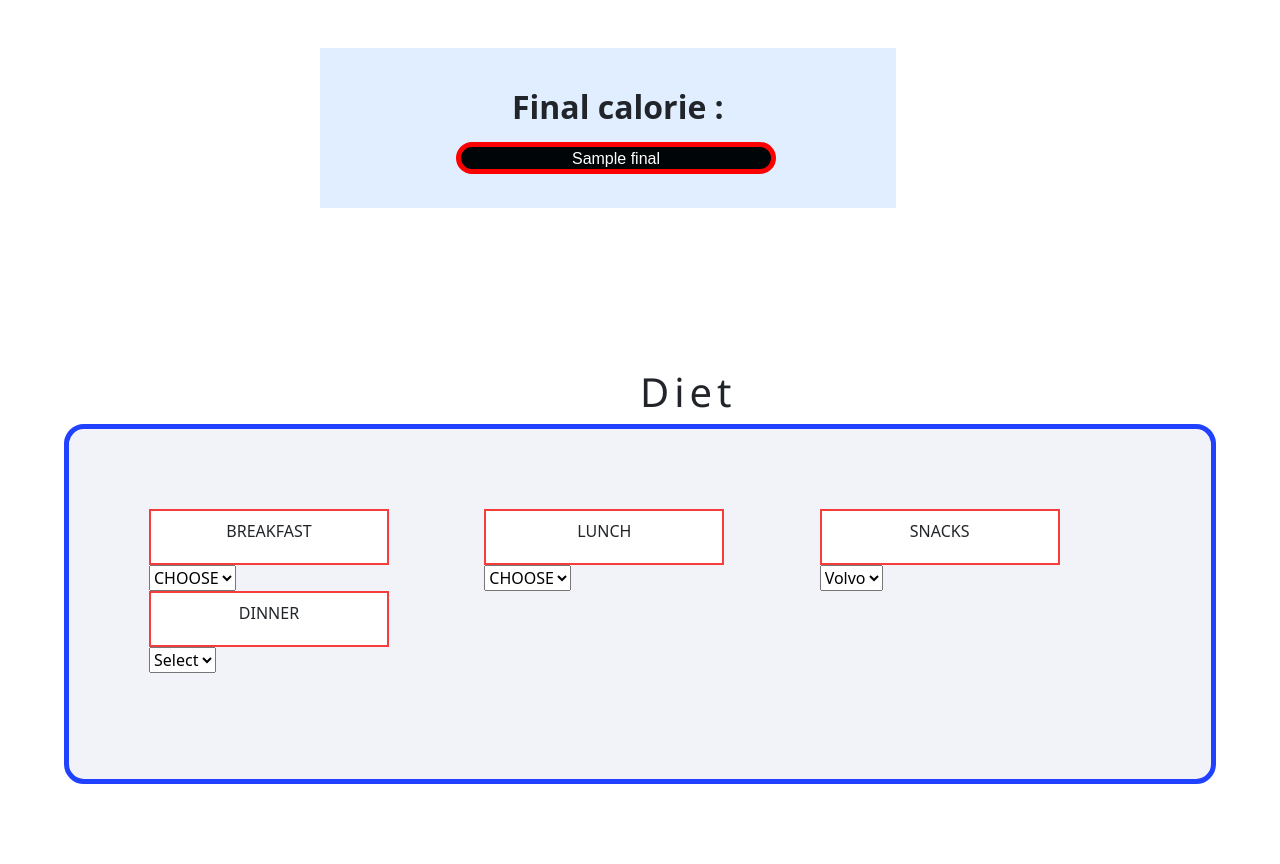
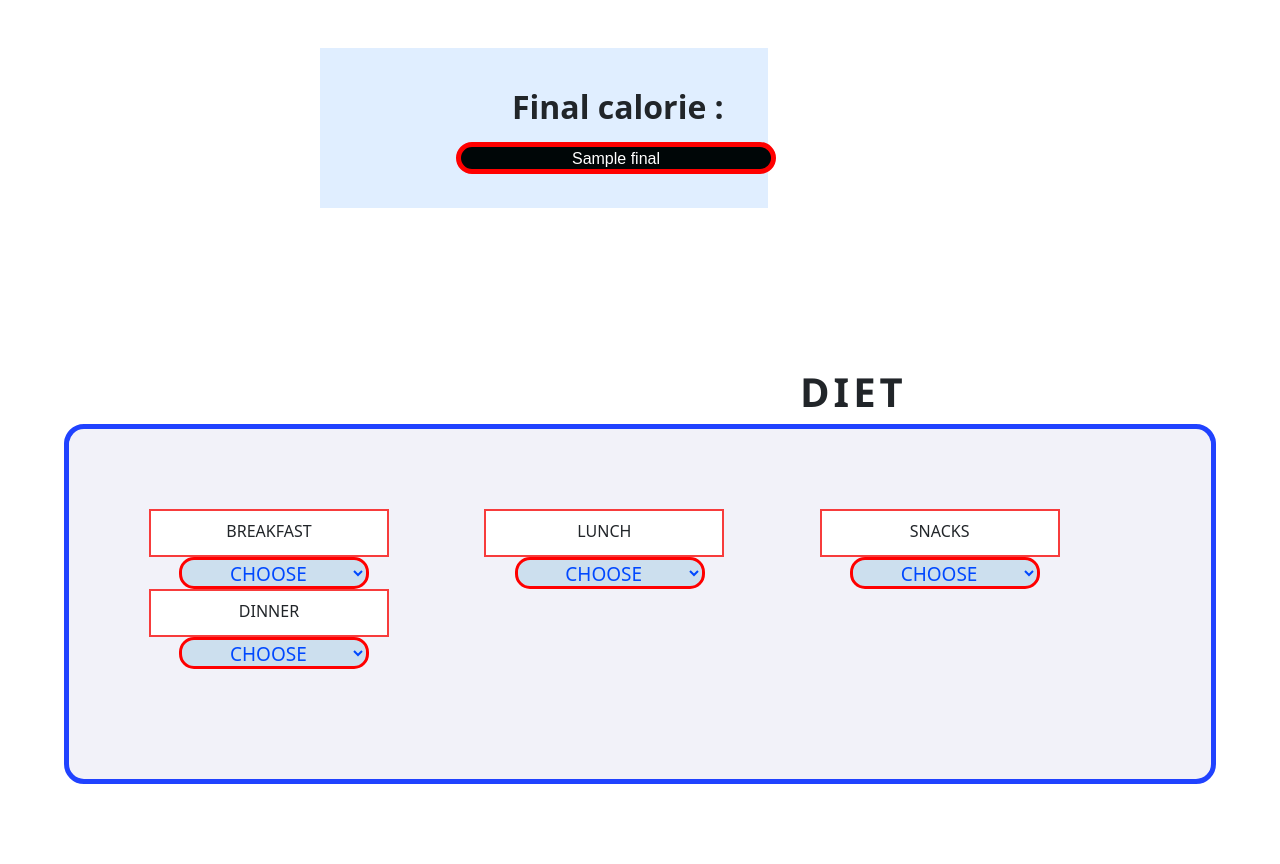
Before and after one commit to Vaishnavi0805/Diet-Plan-Maker, a Flask app: template templates/output.html in a window 1280 px wide. Shown: the part 68-932 px from the top of the page. Run offline with Flask 2, Linux system fonts and the light colour scheme; the template is opened without the code that fills it: most values are stand-ins (such as "Sample title", 1, 10 or a date in 2020); some libraries are stand-ins or nearby versions.

Commit message:
Output.html
dropdown-meal

```diff
--- a/static/styles/style2.css
+++ b/static/styles/style2.css
@@ -8,7 +8,7 @@
     margin: 10em;
     margin-top: 3em;
     margin-left: 20em;
-    width:45vw;
+    width:35vw;
     height:20vh ;
     background-color:rgb(224, 238, 255);
 
@@ -47,9 +47,11 @@
     background-color:rgb(0, 6, 7);
 }
 .Diet{
-    margin-left: 16em;
-    font-family:'Segoe UI', Tahoma, Geneva, Verdana, sans-serif;
-    letter-spacing: 5px;
+    margin-left: 20em;
+    size: 20px;
+    font-weight: bolder;
+    font-family:'Segoe UI', Tahoma, Geneva, Verdana, sans-serif, black;
+    letter-spacing: 4px;
 
      }
 .container-diet{
@@ -72,10 +74,21 @@
 
 .meal{
     width:15em;
-    height: 3.5em;
-
+    height: 3em;
     text-align: center;
     padding-top:0.5em;
     background-color: white;
     border:  2px solid rgb(247, 60, 60);
 }
+
+.dropdown-meal{
+    width: 10em;
+     height: 1.7em;
+     margin-left:1.6em;
+     font-weight: 30px;
+     font-size: 19px;
+     background-color:rgb(204, 223, 238);
+       color:#0048ff;
+       text-align: center;
+       border-radius: 15px;
+       border: 3px solid rgb(255, 0, 0);
--- a/templates/output.html
+++ b/templates/output.html
@@ -69,7 +69,7 @@
       </form>
     </div>
 
-        <H1 class="Diet">  Diet   </H1>
+        <H1 class="Diet">  DIET   </H1>
        <div class="grid-1">
          <div class="container-diet">
            <!-- <div class="row ">
@@ -93,30 +93,31 @@
                <div class="meal">BREAKFAST
 
                </div>
-               <select name="cars" id="cars">
+               <select name="meal-b" class ="dropdown-meal" id="required">
                 <option value="volvo">CHOOSE</option>
-                <option value="saab">Saab</option>
+                <option value="saab"></option>
               </select>
               </div>
               <div class="col">
               <div class="meal">LUNCH</div>
-              <select name="cars" id="cars">
+              <select name="meal-b" class ="dropdown-meal" id="required">
                 <option value="volvo">CHOOSE</option>
-                <option value="saab">Saab</option>
+                <option value="saab"></option>
               </select>
               </div>
               <div class="col">
               <div class="meal">SNACKS</div>
-              <select name="cars" id="cars">
-                <option value="volvo">Volvo</option>
-                <option value="saab">Saab</option>
+              <select name="meal-b" class ="dropdown-meal" id="required">
+                <option value="volvo">CHOOSE</option>
+                <option value="saab"></option>
+
               </select>
               </div>
              <div class="col">
               <div class="meal">DINNER</div>
-              <select name="cars" id="cars">
-                <option value="volvo">Select</option>
-                <option value="saab">Saab</option>
+              <select name="meal-b" class ="dropdown-meal" id="required">
+                <option value="volvo">CHOOSE</option>
+                <option value="saab"></option>
               </select>
             </div>
 
```
